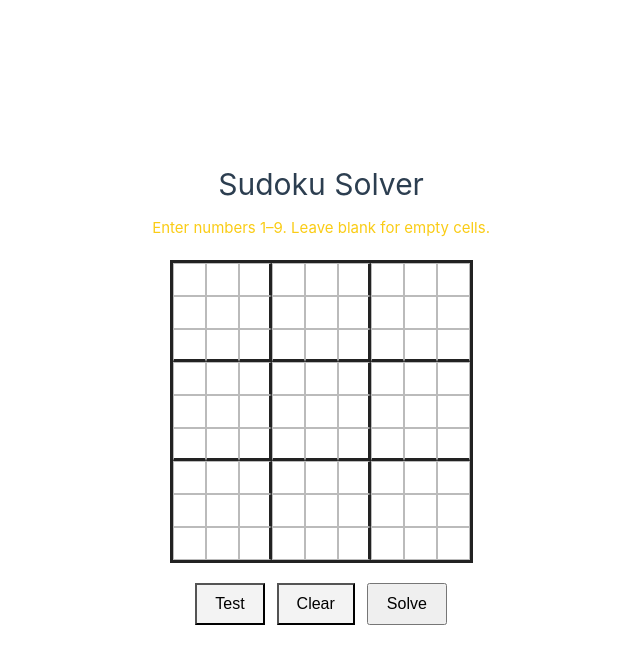
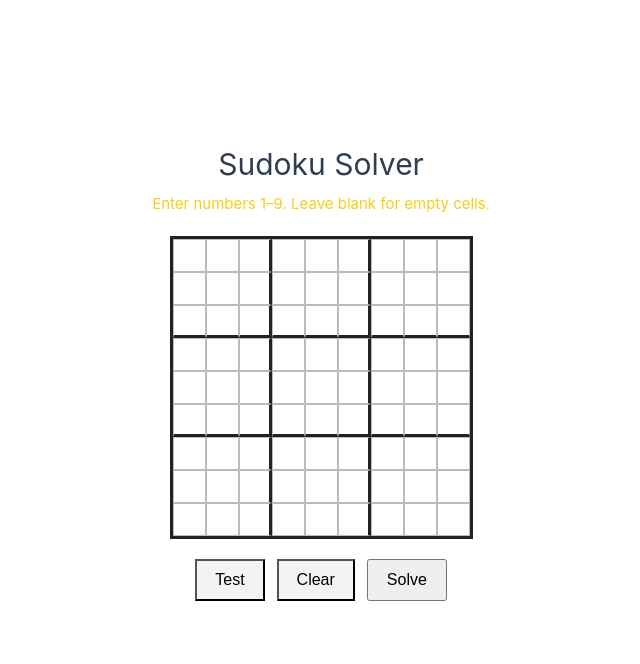
Before and after one commit to TimPHo/sudoku, a Vue app in the folder Frontend/sudoku-vue/: page / in a window 1280 px wide. Shown: the top 664 px of the page, without its empty margins (126-766 px from the left). Built offline with nearby package versions, Linux system fonts and the light colour scheme; the HTML template or start-up script is replaced by a standard one.

Commit message:
Fix UI so the board is less jumpy.

```diff
--- a/Frontend/sudoku-vue/src/views/HomeView.vue
+++ b/Frontend/sudoku-vue/src/views/HomeView.vue
@@ -163,21 +163,21 @@ function loadTestBoard() {
       </button>
     </div>
 
-    <p v-if="message" class="message">{{ message }}</p>
+    <p class="message">{{ message || '\u00A0' }}</p>
   </main>
 </template>
 
 <style scoped>
 .page {
   max-width: 520px;
-  margin: 0 auto;
-  padding: 8px 24px 24px;
+  margin: 0 a uto;
+  padding: 0 24px 24px;
   text-align: center;
 }
 
 h1 {
   margin-top: 0;
-  margin-bottom: 8px;
+  margin-bottom: 4px;
 }
 
 .subtitle {
@@ -240,7 +240,8 @@ button {
 }
 
 .message {
-  margin-top: 16px;
+  margin-top: 12px;
+  min-height: 24px;
   font-weight: 600;
 }
 </style>
```
